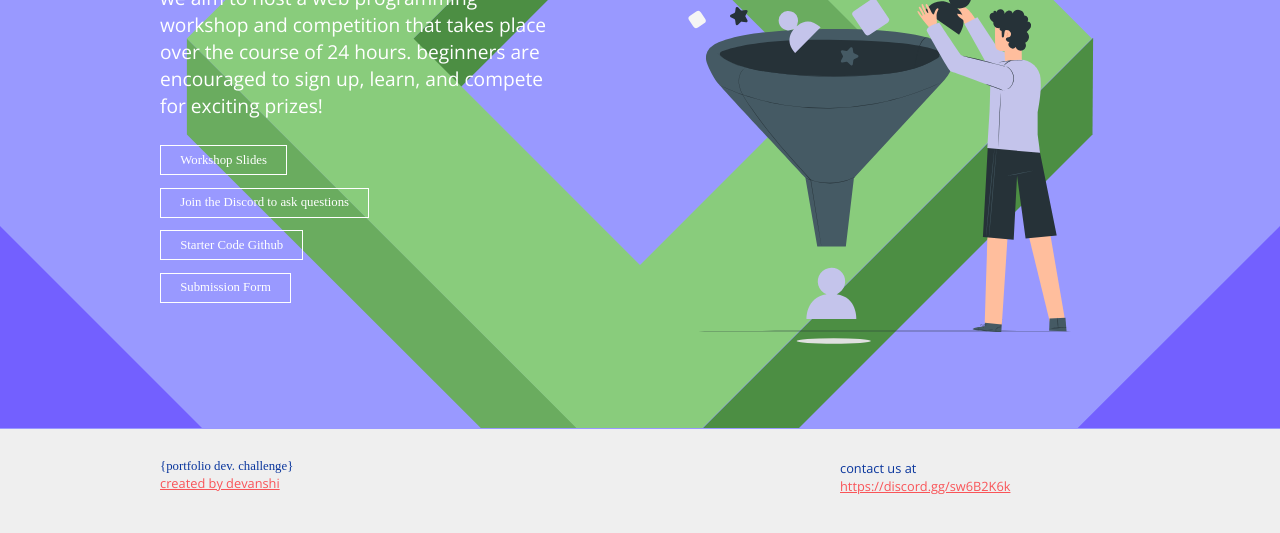
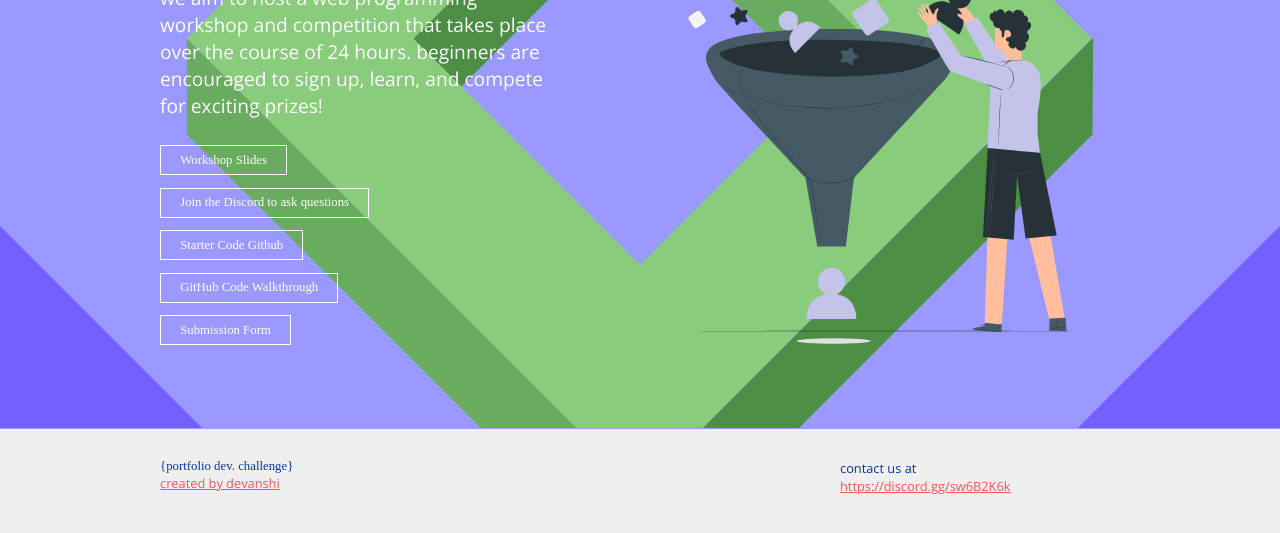
Before and after one commit to devanshi-jain/ieee-sase, a plain HTML site: page index.html in a window 1280 px wide. Shown: the part 255-788 px from the top of the page. Drawn offline with nearby package versions, Linux system fonts and the light colour scheme; a web font is replaced by a local one.

Commit message:
Added slides.

```diff
--- a/index.html
+++ b/index.html
@@ -96,6 +96,11 @@
               >
               <a
                 class="button inverted"
+                href="https://docs.google.com/presentation/d/e/2PACX-1vQGQK3vnAf-cNHXW-5JNE6ikFTU642v9xlE6VNYM5oOPfBN8B6so1s-G0DIuG9oMtMlvSlJRT9bA-Lj/pub?start=false&loop=false&delayms=3000"
+                >GitHub Code Walkthrough</a
+              >
+              <a
+                class="button inverted"
                 href="https://forms.gle/QE3eQUntFtn5xhWg6"
                 >Submission Form</a
               >
```
